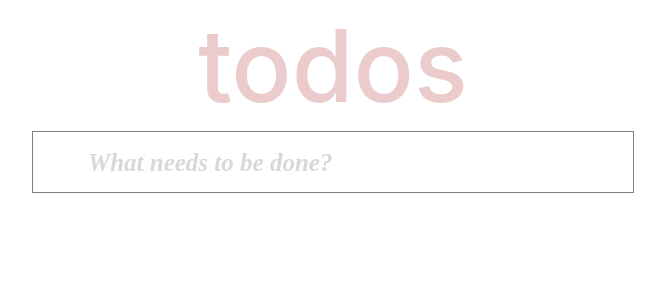
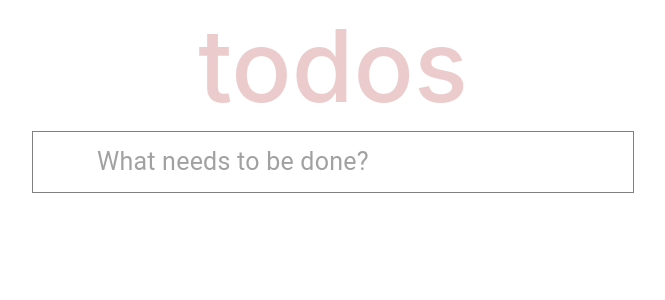
Before and after one commit to FizaAggarwal/react-todo, a React (Create React App) app in the folder class-components-todo/: page / in a window 1280 px wide. Shown: the top 300 px of the page, without its empty margins (307-972 px from the left). Built offline with nearby package versions, Linux system fonts and the light colour scheme.

Commit message:
.UiChanges

```diff
--- a/class-components-todo/package.json
+++ b/class-components-todo/package.json
@@ -17,7 +17,7 @@
     "react": "^18.2.0",
     "react-dom": "^18.2.0",
     "react-icons": "^4.4.0",
-    "react-scripts": "5.0.1",
+    "react-scripts": "^5.0.1",
     "react-uuid": "^1.0.2",
     "styled-components": "^5.3.5",
     "web-vitals": "^2.1.4"
--- a/class-components-todo/src/App.css
+++ b/class-components-todo/src/App.css
@@ -5,18 +5,3 @@
   margin: 5px;
   color: rgba(175, 47, 47, 0.25);
 }
-
-
-.main{
-  display:flex;
-  flex-direction: column;
-  margin:auto;
-}
-
-.top{
-  border: 1px solid grey;
-  width:600px;
-  height:60px;
-  display: flex;
-  margin: auto;
-}
--- a/class-components-todo/src/App.js
+++ b/class-components-todo/src/App.js
@@ -2,9 +2,19 @@ import React, { Component } from "react";
 import './App.css';
 import uuid from 'react-uuid';
 import TodoItem from './Components/TodoItem';
-import Input from "./Components/Input";
+import InputContainer from "./Components/Input";
 import Footer from "./Components/Footer";
-import Button from "./Components/Button";
+import ArrowDown from "./Components/ArrowDown";
+import Box from '@mui/material/Box';
+import { styled } from '@mui/material/styles';
+
+const Top=styled(Box)`
+  border: 1px solid grey;
+  width:600px;
+  height:60px;
+  display: flex;
+  margin: auto;
+`;
 
 class App extends Component{
   constructor(props) {
@@ -140,16 +150,14 @@ count=(mode)=>{
     return(
         <>
           <h1 className="heading">todos</h1>
-          <div className="main">
-         <div className="top">
-          <Button count={this.count} checkAll={this.checkAll}/>
-           <Input value={this.state.newToDo} click={this.handleChange} enter={this.handleKeypress}/>
-         </div>
+          <Top>
+          <ArrowDown count={this.count} checkAll={this.checkAll}/>
+          <InputContainer value={this.state.newToDo} click={this.handleChange} enter={this.handleKeypress}/>
+          </Top>
          {this.listToMap().map((item)=>(
         <TodoItem todo={item} toggle={this.toggleDone} value={this.state.editToDo}
         edit={this.handleEdit} handleEdit={this.handleKeyEdit} editInput={this.edit} delete={this.delete}/> ))}
         {this.count("all")?<Footer count={this.count} setMode={this.setMode} clear={this.clear}/>:null}
-         </div>
         </>
     )
   }
--- /dev/null
+++ b/class-components-todo/src/Components/ArrowDown.js
@@ -0,0 +1,18 @@
+import React, {Component} from "react";
+import { FaChevronDown } from "react-icons/fa";
+import Button from '@mui/material/Button';
+import { styled } from '@mui/material/styles';
+
+const MyButton=styled(Button)`
+    color: rgba(128,128,128);
+`;
+
+class ArrowDown extends Component{
+    render(){
+            return (
+                <>{this.props.count("all")?<MyButton onClick={this.props.checkAll}><FaChevronDown/></MyButton>:<MyButton/>}</>
+                   )
+            }
+}
+
+export default ArrowDown;
--- a/class-components-todo/src/Components/Button.css
+++ /dev/null
@@ -1,15 +0,0 @@
-
-.btn{
-    color: rgba(128,128,128);
-    font-size: large;
-    margin:auto 0px;
-    height:40px;
-    width:40px;
-    background-color: white;
-    border: none;
-    padding-top: 10px;
-  }
-
-  #light{
-    opacity:0.3;
-  }
--- a/class-components-todo/src/Components/Button.js
+++ /dev/null
@@ -1,17 +0,0 @@
-import React, {Component} from "react";
-import { FaChevronDown } from "react-icons/fa";
-import './Button.css';
-
-class Button extends Component{
-    render(){
-            return (
-                <>{this.props.count("all")?
-            <button className="btn" id={this.props.count("all")===this.props.count("completed")?"dark":"light"}
-             onClick={this.props.checkAll}>
-      <FaChevronDown/></button>:<button className="btn"/>}</>
-      )
-
-    }
-}
-
-export default Button;
--- a/class-components-todo/src/Components/Footer.css
+++ /dev/null
@@ -1,18 +0,0 @@
-.footer{
-    width:600px;
-    height:60px;
-    margin: 0px auto;
-    border:1px solid grey;
-    box-shadow: 0px 4px rgba(128, 128, 128, 0.3),0px 8px rgba(128, 128, 128, 0.3);
-    display: flex;
-}
-
-.left{
-    margin: auto 0px auto 16px;
-    color: #404040;
-}
-
-.buttons{
-    display: flex;
-    margin-left: 30px;
-}
--- a/class-components-todo/src/Components/Footer.js
+++ b/class-components-todo/src/Components/Footer.js
@@ -1,7 +1,26 @@
 import React, {Component} from "react";
-import './Footer.css';
 import Button from '@mui/material/Button';
 import { styled } from '@mui/material/styles';
+import Box from '@mui/material/Box';
+
+const MyBox=styled(Box)`
+width:600px;
+height:60px;
+margin: 0px auto;
+border:1px solid grey;
+box-shadow: 0px 4px rgba(128, 128, 128, 0.3),0px 8px rgba(128, 128, 128, 0.3);
+display:flex;
+`;
+
+const Items=styled(Box)`
+margin: auto 0px auto 16px;
+color: #404040;
+`;
+
+const Buttons=styled(Box)`
+    display: flex;
+    margin-left: 30px;
+`;
 
 const CustomizedButton= styled(Button)`
     color: #404040;
@@ -25,16 +44,16 @@ class Footer extends Component{
 
     render(){
         return(
-            <div className="footer">
-            <span className="left">{this.props.count("active")} {this.props.count("active")===1?"item":"items"} left</span>
-            <span className="buttons">
+            <MyBox>
+            <Items>{this.props.count("active")} {this.props.count("active")===1?"item":"items"} left</Items>
+            <Buttons>
             <CustomizedButton onClick={()=>this.props.setMode("all")} >All</CustomizedButton>
             <CustomizedButton onClick={()=>this.props.setMode("active")} >Active</CustomizedButton>
             <CustomizedButton onClick={()=>this.props.setMode("completed")} >Completed</CustomizedButton>
-            </span>
+            </Buttons>
             {this.props.count("completed")?<ClearButton onClick={this.props.clear}>
                 Clear Completed</ClearButton>:null}
-             </div>
+             </MyBox>
         )
     }
 }
--- a/class-components-todo/src/Components/Input.css
+++ /dev/null
@@ -1,17 +0,0 @@
-  *:focus{
-    outline: none;
-  }
-  .input{
-    padding: 16px;
-    text-align: left;
-    font-size:25px;
-    border: none;
-    width:550px;
-  }
-  .input::placeholder{
-    opacity: 0.3;
-    font-weight: bold;
-    color: rgba(128,128,128);
-    font-family:"Marker Felt, fantasy";
-    font-style: italic;
-  }
--- a/class-components-todo/src/Components/Input.js
+++ b/class-components-todo/src/Components/Input.js
@@ -1,15 +1,20 @@
 import React, {Component} from 'react';
-import './Input.css';
+import Input from '@mui/material/Input';
+import { styled } from '@mui/material/styles';
 
-class Input extends Component{
+const MyInput=styled(Input)`
+    font-size:25px;
+    width:550px;
+`;
+
+class InputContainer extends Component{
     render(){
         return(
 
-          <input className="input" placeholder="What needs to be done?" value={this.props.value}
-          onChange={this.props.click}
-          onKeyPress={this.props.enter}></input>
+          <MyInput placeholder="What needs to be done?" disableUnderline={true} value={this.props.value} onChange={this.props.click}
+          onKeyPress={this.props.enter}></MyInput>
         )
     }
 }
 
-export default Input;
+export default InputContainer;
--- a/class-components-todo/src/Components/TodoItem.css
+++ /dev/null
@@ -1,50 +0,0 @@
-  input[type="checkbox"] {
-    -webkit-appearance: none;
-    appearance: none;
-    font: inherit;
-    width: 30px;
-    height: 30px;
-    border: 1px solid grey;
-    border-radius: 50%;
-   display: grid;
-    place-content: center;
-    margin:auto 0px auto 6px;
-  }
-
-  input[type="checkbox"]::before {
-    content: '✔';
-    color: green;
-    transform: scale(0);
-  }
-
-  input[type="checkbox"]:checked::before {
-    transform: scale(1);
-  }
-
-   .edit{
-    font-size:25px;
-    text-align: left;
-    padding:22px;
-    margin-left: 30px;
-    width:550px;
-  }
-
-  #action{
-    text-decoration:line-through;
-    color: grey;
-    opacity: 0.5;
-  }
-
-  .list{
-    font-size: 25px;
-    margin: auto 0px;
-    width:400px;
-    padding: 15px 15px 15px 22px;
-  }
-  .delete{
-    background-color: white;
-    border: none;
-    color: rgba(175, 47, 47);
-    margin: auto 10px auto auto;
-    display: none;
-  }
--- a/class-components-todo/src/Components/TodoItem.js
+++ b/class-components-todo/src/Components/TodoItem.js
@@ -1,17 +1,17 @@
 import React, { Component } from "react";
-import './TodoItem.css';
 import CloseIcon from '@mui/icons-material/Close';
 import Box from '@mui/material/Box';
 import { styled } from '@mui/material/styles';
+import Button from '@mui/material/Button';
+import CheckCircleOutlinedIcon from '@mui/icons-material/CheckCircleOutlined';
+import CircleOutlinedIcon from '@mui/icons-material/CircleOutlined';
+import Input from '@mui/material/Input';
 
 const CustomizedBox= styled(Box)`
     display: flex;
+    margin:auto;
     border: 1px solid grey;
-    min-height:60px;
     width:600px;
-    align-self: center;
-    height:auto;
-
     :hover{
         .delete{
             display:initial;
@@ -19,22 +19,50 @@ const CustomizedBox= styled(Box)`
     }
 `;
 
+const TickCircle=styled(CheckCircleOutlinedIcon)`
+     color:green;
+     font-size:30px;
+`;
+
+const Circle=styled(CircleOutlinedIcon)`
+    color:grey;
+    font-size:30px;
+`;
+
+const MyInput=styled(Input)`
+    font-size:25px;
+    width:550px;
+    padding:10px;
+    margin-left:45px;
+    border:1px solid grey;
+`;
+
+const List=styled(Box)`
+    font-size: 25px;
+    padding:15px 0px;
+    color:rgb(105,105,105);
+`;
+
+const Delete=styled(Button)`
+    color: rgba(175, 47, 47);
+    margin: auto 10px auto auto;
+    display: none;
+`;
+
 class TodoItem extends Component{
 
     render(){
         return(
             <CustomizedBox key={this.props.todo.id}>
-
-            {this.props.todo.isEdit?null:<input type="checkbox" checked={this.props.todo.done}
-             onChange={() => this.props.toggle(this.props.todo)}/>}
-            {this.props.todo.isEdit?
-            <input className="edit" id={this.props.todo.id} type="text" value={this.props.value}
-             onChange={this.props.edit} onKeyPress={this.props.handleEdit} ></input>:
-            <span onDoubleClick={()=>this.props.editInput(this.props.todo)}
-            id={this.props.todo.done?"action":"not-action"} className="list">{this.props.todo.action}</span>}
-            {this.props.todo.isEdit?null:<button className="delete"
-            onClick={()=>this.props.delete(this.props.todo)}><CloseIcon/></button>}
-        </CustomizedBox>
+          {this.props.todo.isEdit?null:<Button onClick={() => this.props.toggle(this.props.todo)}>
+                {this.props.todo.done?<TickCircle/>:<Circle/>}</Button>}
+          {this.props.todo.isEdit?
+            <MyInput id={this.props.todo.id} type="text" disableUnderline={true} value={this.props.value}
+             onChange={this.props.edit} onKeyPress={this.props.handleEdit} />:
+            <List sx={{textDecoration : this.props.todo.done ? 'line-through' : 'none'}}
+            onDoubleClick={()=>this.props.editInput(this.props.todo)} >{this.props.todo.action}</List>}
+            {this.props.todo.isEdit?null:<Delete className="delete" onClick={()=>this.props.delete(this.props.todo)}><CloseIcon/></Delete>}
+          </CustomizedBox>
         )
     }
 }
```
Also changed, not shown: 1 other file (tests, documents, lock files or other folders).
